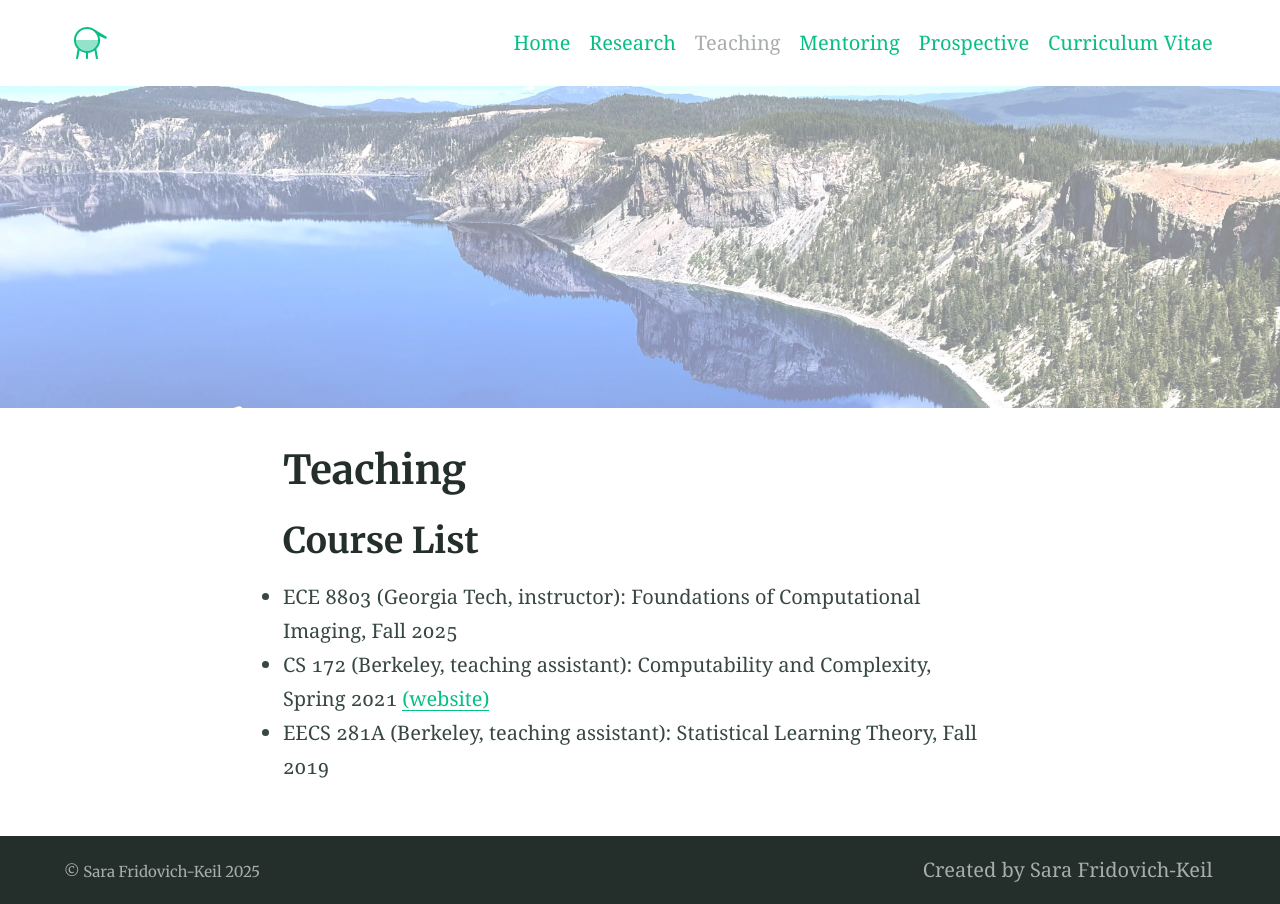
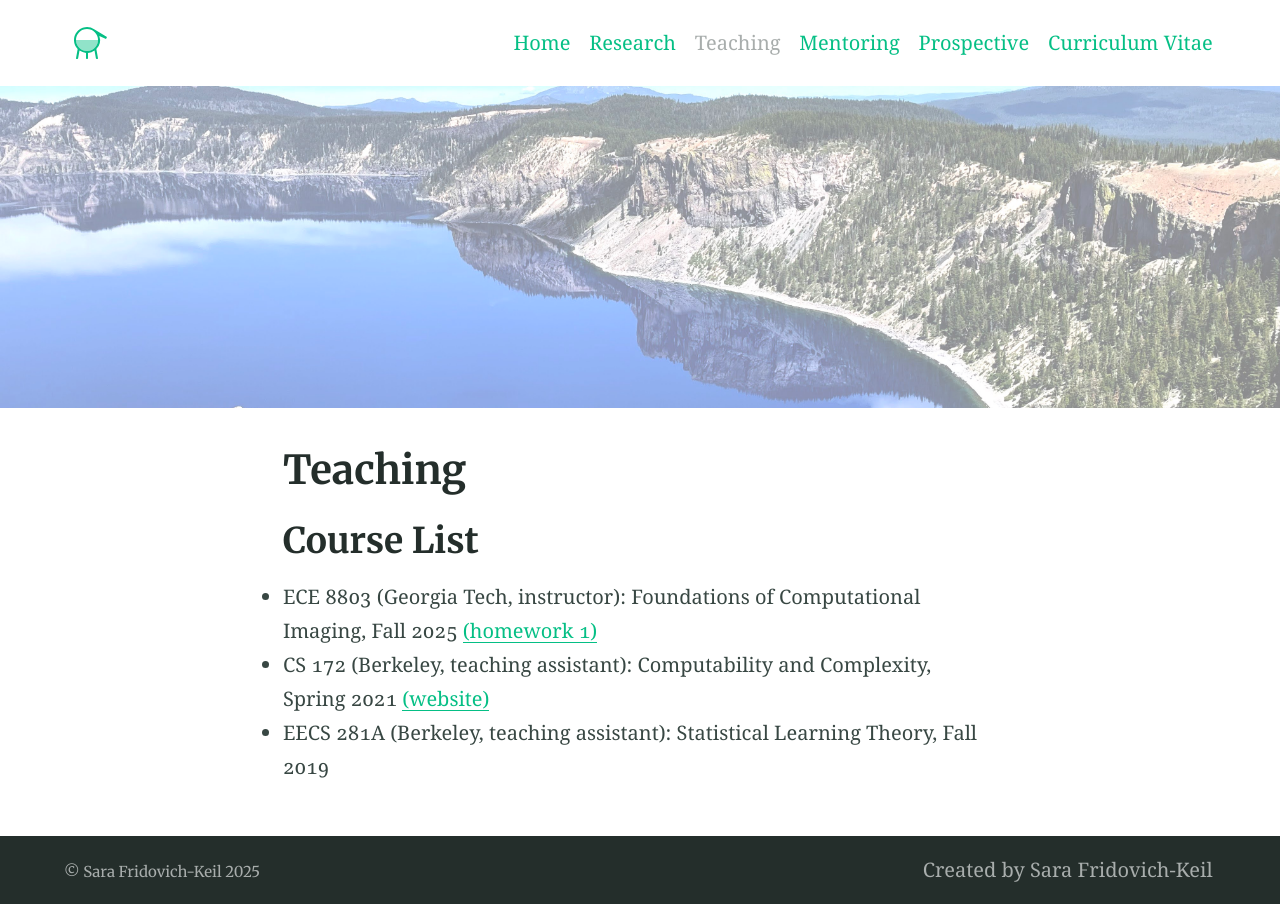
Before and after one commit to sarafridov/sarafridov.github.io, a Jekyll site: the page built from teaching.md, in a window 1280 px wide. Built offline with Jekyll 4.4.1, drawn with Linux system fonts in a browser that asks for light colours.

Commit message:
adding first homework

```diff
--- a/teaching.md
+++ b/teaching.md
@@ -8,6 +8,6 @@ aside: false
 
 ## Course List
 
-- ECE 8803 (Georgia Tech, instructor): Foundations of Computational Imaging, Fall 2025
+- ECE 8803 (Georgia Tech, instructor): Foundations of Computational Imaging, Fall 2025 [(homework 1)](/assets/pdfs/hw1.pdf)
 - CS 172 (Berkeley, teaching assistant): Computability and Complexity, Spring 2021 [(website)](https://people.eecs.berkeley.edu/~sinclair/cs172/s21.html)
 - EECS 281A (Berkeley, teaching assistant): Statistical Learning Theory, Fall 2019
```
Also changed, not shown: 1 other file.
